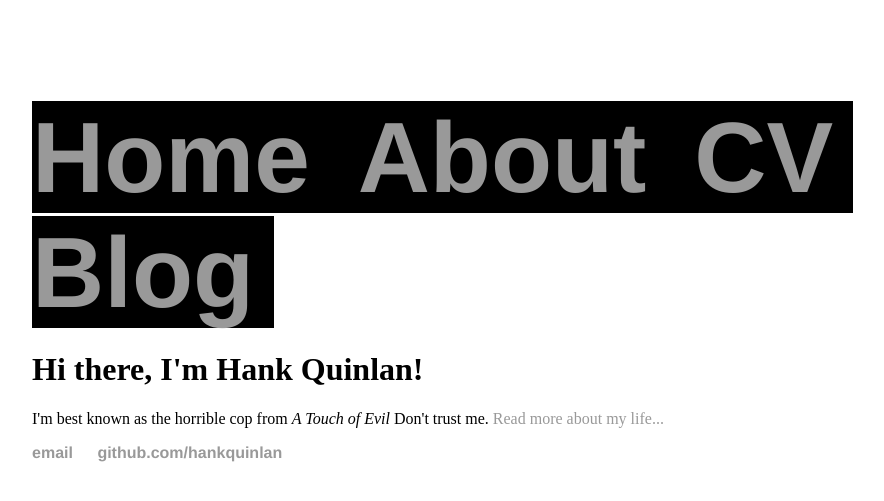
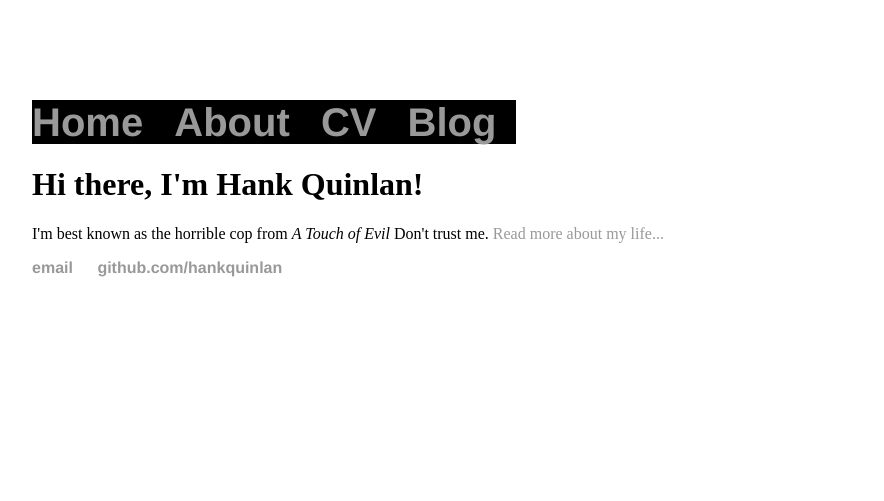
Before and after one commit to BobRendal/BobRendal.github.io, a Jekyll site: the page built from index.html, in a window 1280 px wide. Shown: the top 501 px of the page, without its empty margins (160-1044 px from the left). Built offline with Jekyll 4.4.1, drawn with Linux system fonts in a browser that asks for light colours.

Commit message:
Update defaults.html

```diff
--- a/_layouts/defaults.html
+++ b/_layouts/defaults.html
@@ -8,7 +8,7 @@
 		<body>
 			<nav>
 	    		<ul>
-				<div.a style="background-color:black; font-size:100px">
+				<div.a style="background-color:black; font-size:40px">
 	        		<li><a href="/">Home</a></li>
 		        	<li><a href="/about">About</a></li>
 	        		<li><a href="/cv">CV</a></li>
```
